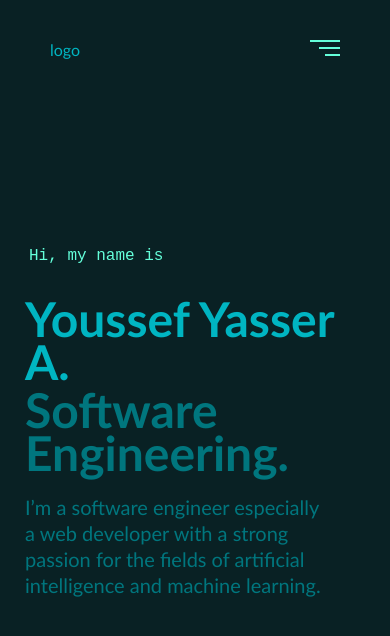
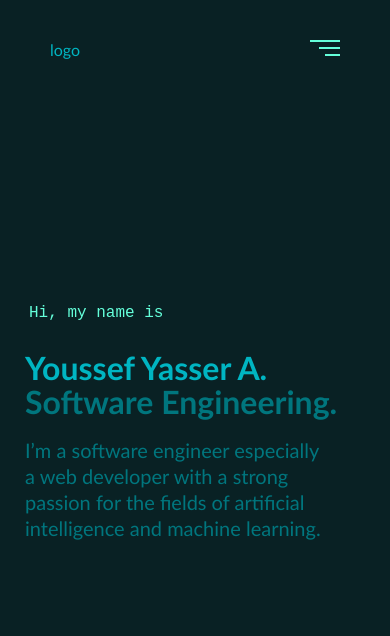
Before and after one commit to youssef-yasser-ali/youssef-yasser-ali.github.io, a React (Vite) app: page / in a window 390 px wide. Shown: the top 636 px of the page. Built offline with nearby package versions, Linux system fonts and the light colour scheme.

Commit message:
fontSize Hero

```diff
--- a/src/components/Hero/_hero.scss
+++ b/src/components/Hero/_hero.scss
@@ -17,14 +17,13 @@
   h2 {
     line-height: 0.9;
     // font-size: clamp(40px, 8vw, 80px);
-    font-size: clamp(3rem, 8vw, 3.75rem);
+    font-size: clamp(2rem, 8vw, 3.75rem);
   }
   h3 {
     margin-top: 5px;
     color: $primary-darken-color;
     line-height: 0.9;
-    // font-size: clamp(40px, 8vw, 80px);
-    font-size: clamp(3rem, 8vw, 3.75rem);
+    font-size: clamp(2rem, 8vw, 3.75rem);
   }
   p {
     margin: 20px 0 0;
```
